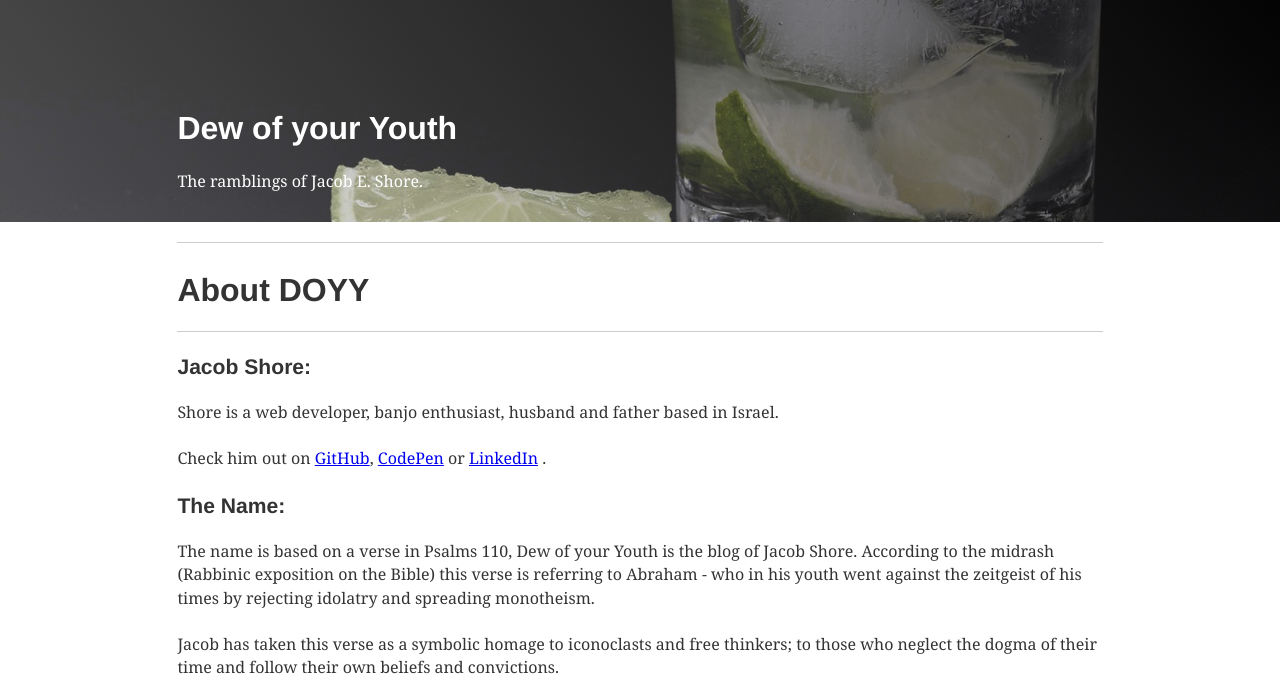
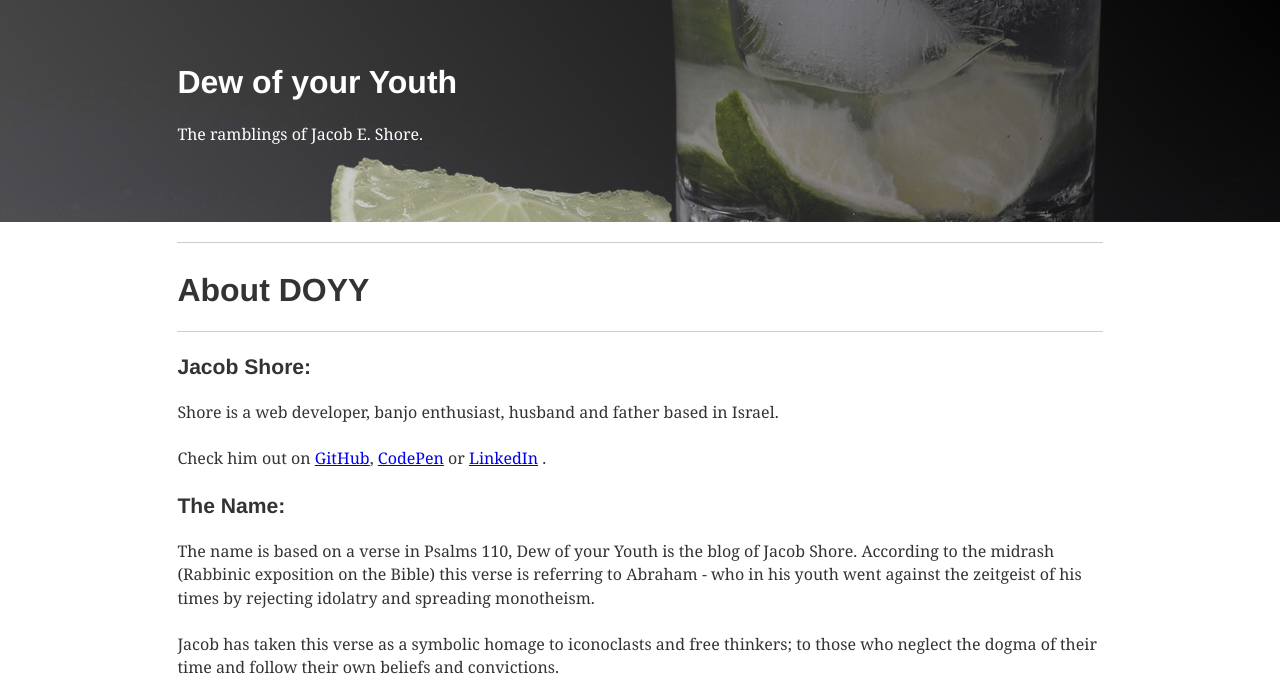
Before and after one commit to DewofyourYouth/new-doyy-gatsby, a Gatsby site: page /about in a window 1280 px wide. Shown: the part 78-777 px from the top of the page. Built offline with nearby package versions, Linux system fonts and the light colour scheme; Gatsby itself is replaced by a stand-in of ours; some packages are replaced by stand-ins of ours; what typography-theme-kirkham would draw is missing.

Commit message:
header margin top

```diff
--- a/src/components/header.js
+++ b/src/components/header.js
@@ -8,7 +8,7 @@ const Header = ({ siteTitle, siteDescription }) => (
   <header>
     <Nav />
     <div>
-      <h1 style={{ marginTop: "5%" }}>
+      <h1>
         <Link
           to="/"
           style={{
```
